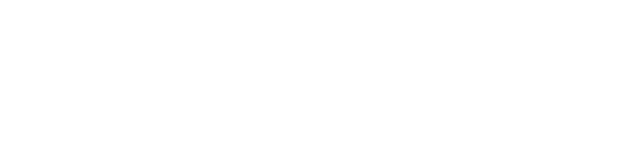
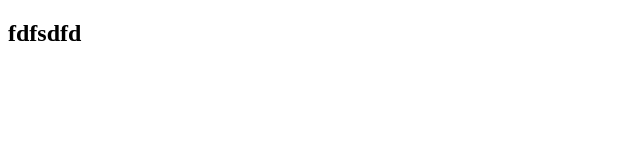
Before and after one commit to DaniLopez6/proyecto-web-c, a plain HTML site: page index.html in a window 1280 px wide. Shown: the whole page, without its empty margins (0-640 px from the left). Drawn offline with Linux system fonts and the light colour scheme.

Commit message:
segundo commit

```diff
--- a/index.html
+++ b/index.html
@@ -7,6 +7,7 @@
     <title>Document</title>
 </head>
 <body>
+    <h2>fdfsdfd</h2>
 
 </body>
 </html>
```
